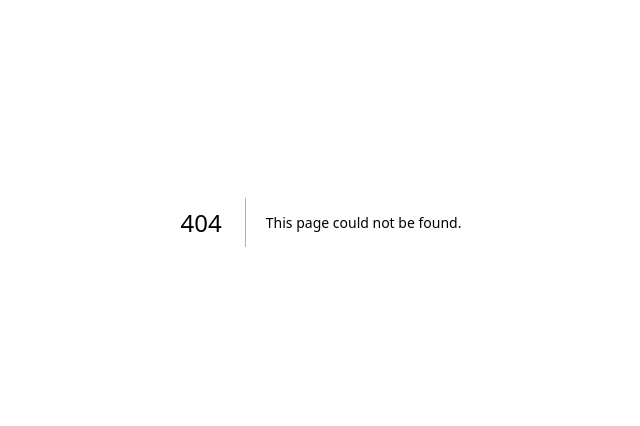
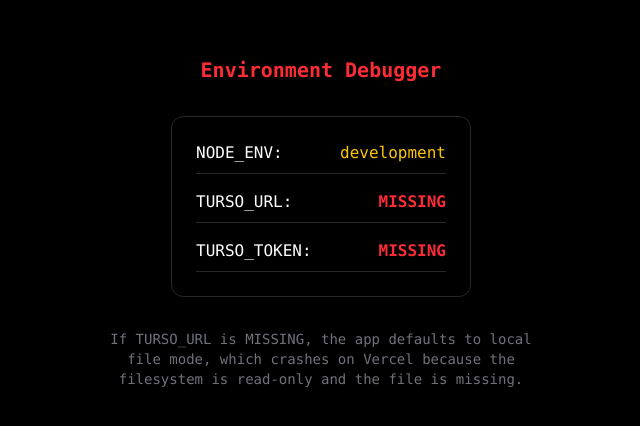
Before and after one commit to gencyigitcan/website, a Next.js app: page /debug-env in a window 1280 px wide. Before the commit this address had no page. Shown: the part 178-604 px from the top of the page, without its empty margins (319-959 px from the left). Built offline with nearby package versions, Linux system fonts and the light colour scheme; a web font is replaced by a local one.

Commit message:
Add env debug page

```diff
--- /dev/null
+++ b/app/debug-env/page.tsx
@@ -0,0 +1,35 @@
+export default function EnvDebugPage() {
+    // Avoid importing db here to prevent crash if that's the cause
+    const hasUrl = !!process.env.TURSO_DATABASE_URL
+    const hasToken = !!process.env.TURSO_AUTH_TOKEN
+    const nodeEnv = process.env.NODE_ENV
+
+    return (
+        <div className="min-h-screen flex flex-col items-center justify-center bg-black text-white p-8 font-mono">
+            <h1 className="text-xl font-bold mb-8 text-red-500">Environment Debugger</h1>
+
+            <div className="space-y-4 border border-zinc-800 p-6 rounded-xl min-w-[300px]">
+                <div className="flex justify-between border-b border-zinc-800 pb-2">
+                    <span>NODE_ENV:</span>
+                    <span className="text-yellow-400">{nodeEnv}</span>
+                </div>
+                <div className="flex justify-between border-b border-zinc-800 pb-2">
+                    <span>TURSO_URL:</span>
+                    <span className={hasUrl ? "text-green-400" : "text-red-500 font-bold"}>
+                        {hasUrl ? "FOUND" : "MISSING"}
+                    </span>
+                </div>
+                <div className="flex justify-between border-b border-zinc-800 pb-2">
+                    <span>TURSO_TOKEN:</span>
+                    <span className={hasToken ? "text-green-400" : "text-red-500 font-bold"}>
+                        {hasToken ? "FOUND" : "MISSING"}
+                    </span>
+                </div>
+            </div>
+
+            <p className="mt-8 text-zinc-500 text-sm max-w-md text-center">
+                If TURSO_URL is MISSING, the app defaults to local file mode, which crashes on Vercel because the filesystem is read-only and the file is missing.
+            </p>
+        </div>
+    )
+}
```
